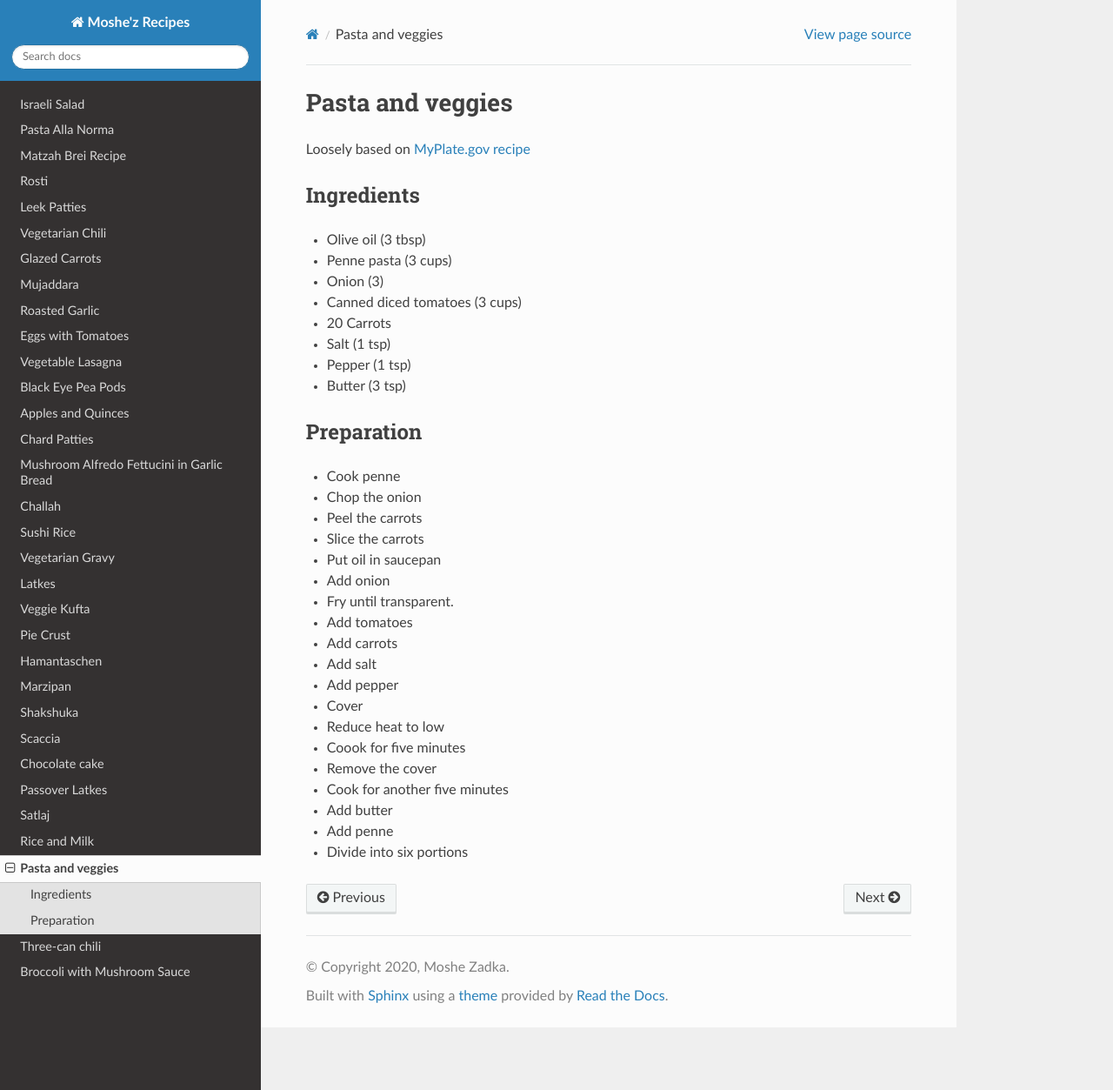
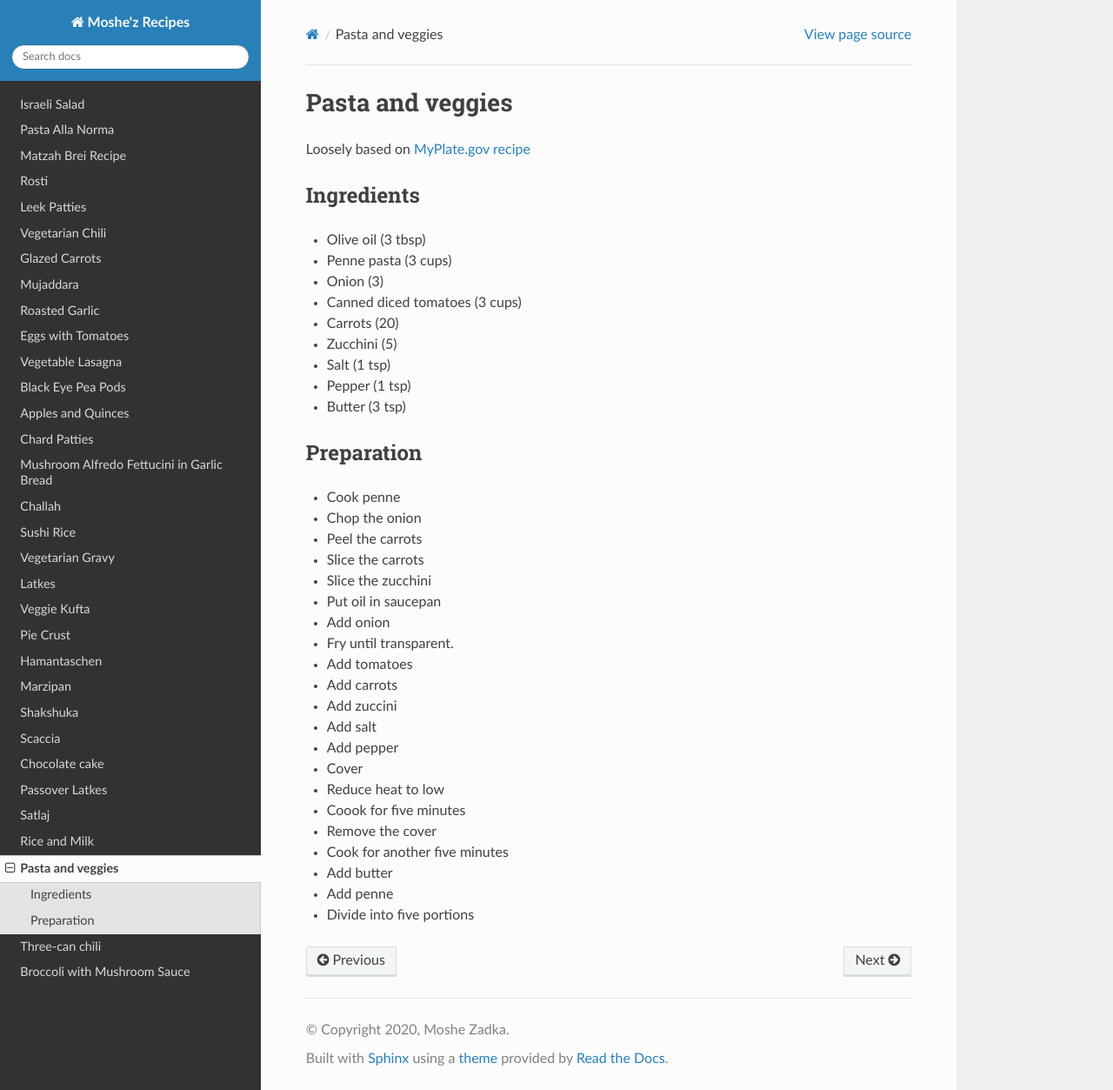
Before and after one commit to moshez/recipes, a Sphinx documentation site: the page built from doc/pasta-and-veggies.rst, in a window 1280 px wide and 1253 px high. Shown: the whole window at 87% size. Built offline with Sphinx 7.4.7 and the Read the Docs theme 2.0.0, drawn with Linux system fonts in a browser that asks for light colours.

Commit message:
add zuccini

```diff
--- a/doc/pasta-and-veggies.rst
+++ b/doc/pasta-and-veggies.rst
@@ -13,7 +13,8 @@ Ingredients
 * Penne pasta (3 cups)
 * Onion (3)
 * Canned diced tomatoes (3 cups)
-* 20 Carrots
+* Carrots (20)
+* Zucchini (5)
 * Salt (1 tsp)
 * Pepper (1 tsp)
 * Butter (3 tsp)
@@ -25,11 +26,13 @@ Preparation
 * Chop the onion
 * Peel the carrots
 * Slice the carrots
+* Slice the zucchini
 * Put oil in saucepan
 * Add onion
 * Fry until transparent.
 * Add tomatoes
 * Add carrots
+* Add zuccini
 * Add salt
 * Add pepper
 * Cover
@@ -39,4 +42,4 @@ Preparation
 * Cook for another five minutes
 * Add butter
 * Add penne
-* Divide into six portions
+* Divide into five portions
```
